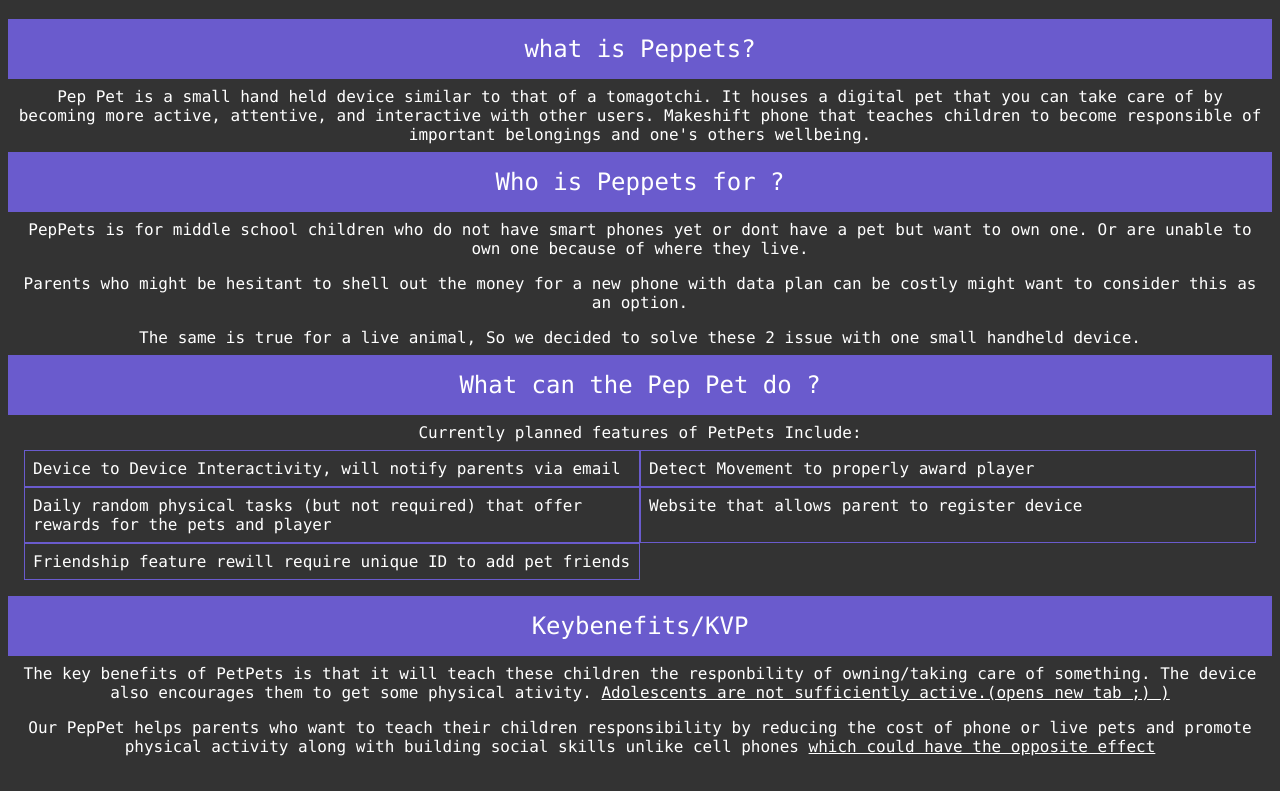
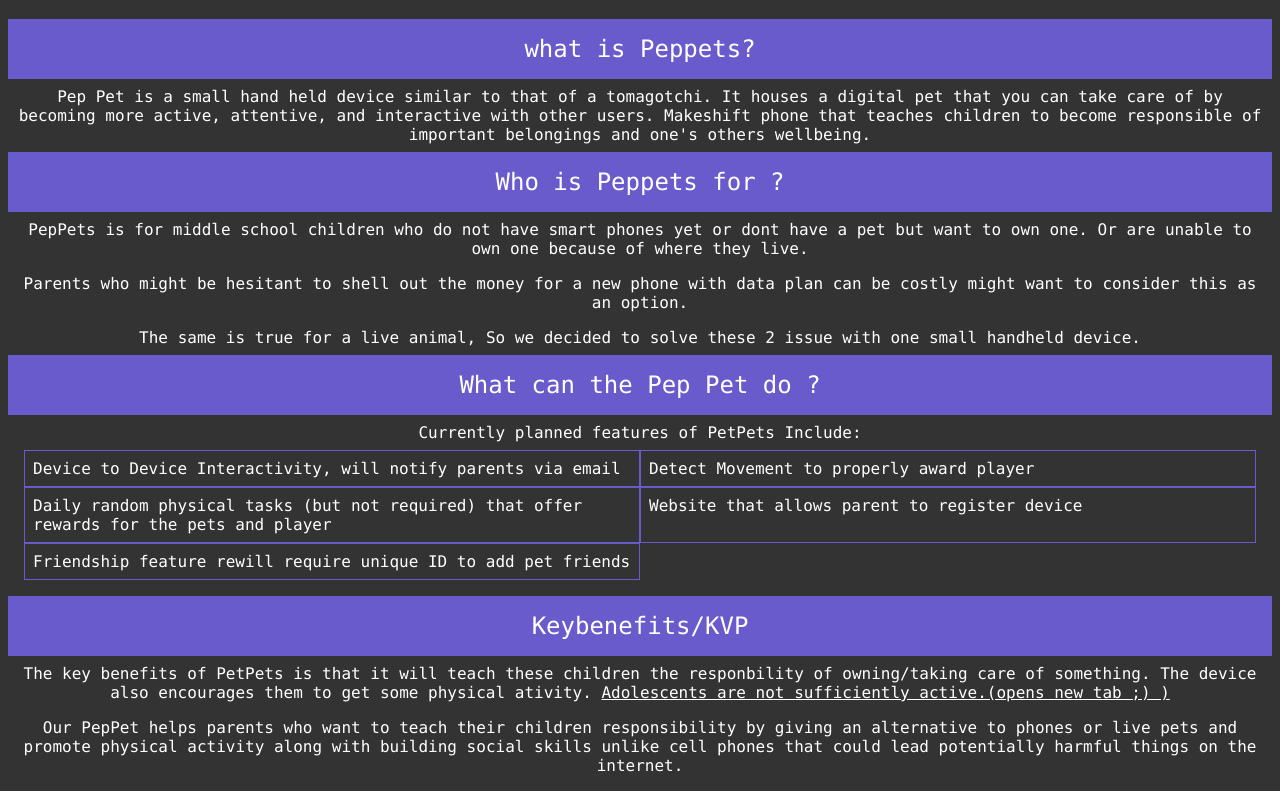
Before and after one commit to anh010/ECE140bserver, a plain HTML site: page product_info.html in a window 1280 px wide. Shown: the part 100-891 px from the top of the page. Drawn offline with Linux system fonts and the light colour scheme.

Commit message:
tweaked KVP

```diff
--- a/product_info.html
+++ b/product_info.html
@@ -53,9 +53,7 @@
           </a>
         </div>
         <div class="paragraph">
-          Our PepPet helps parents who want to teach their children responsibility by reducing the cost of phone or live pets and promote physical activity along with building social skills unlike cell phones
-          <a  class ='link' href="https://getthefriendsyouwant.com/how-smartphones-affect-our-social-skills-and-what-can-happen-when-you-put-them-down/">
-          which could have the opposite effect</a>
+          Our PepPet helps parents who want to teach their children responsibility by giving an alternative to phones or live pets and promote physical activity along with building social skills unlike cell phones that could lead potentially harmful things on the internet.
         </div>
 
       </body>
```
